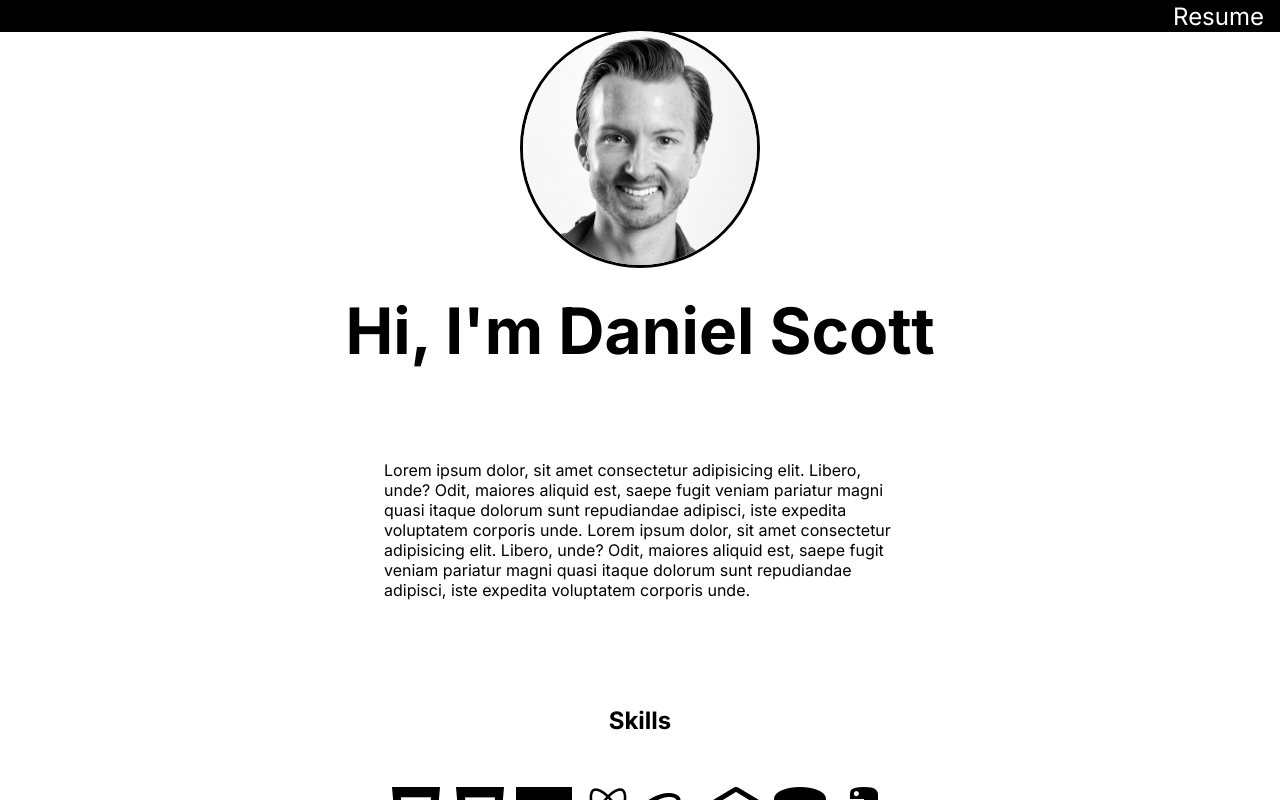
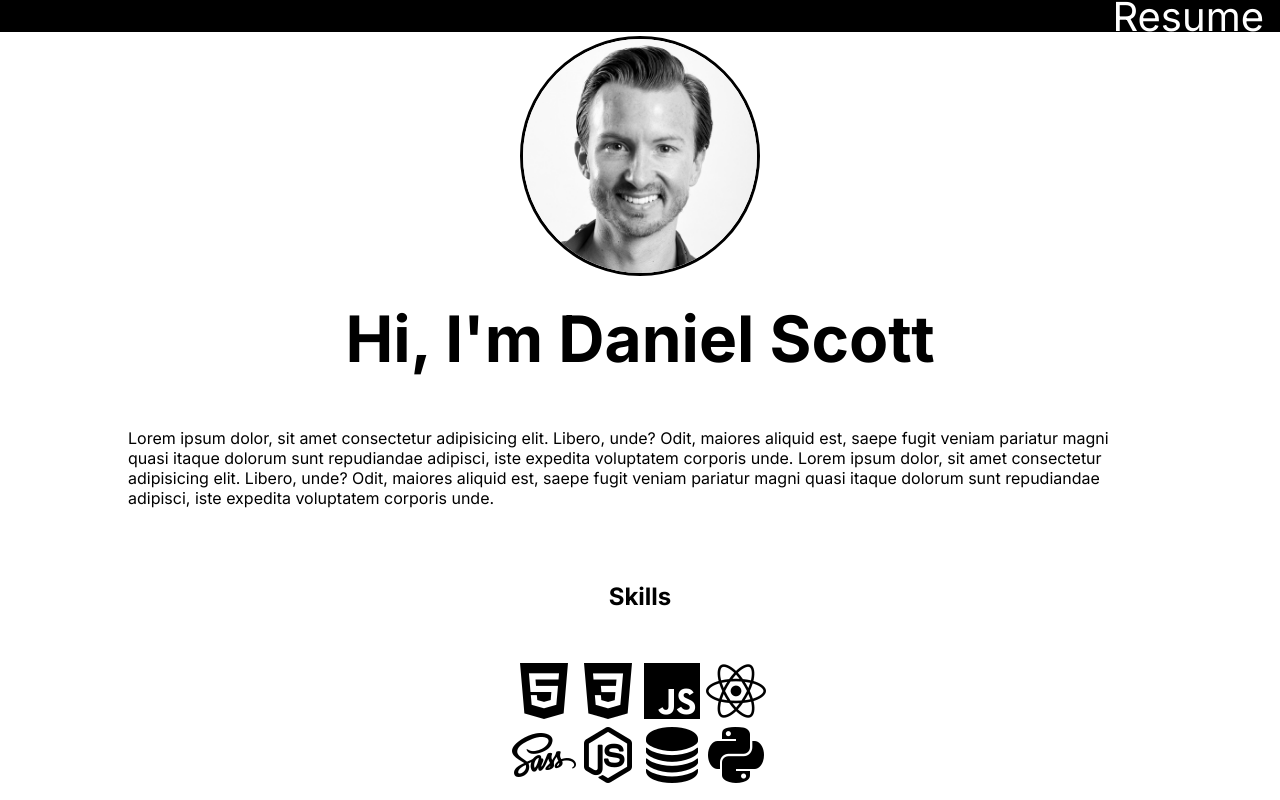
Before and after one commit to RThemian/my-portfolio-nextjs, a Next.js app: page / in a window 1280 px wide. Built offline with nearby package versions, Linux system fonts and the light colour scheme; some icons are missing.

Commit message:
wip: adds mobile responsiveness to layout styles and comps

```diff
--- a/components/Footer.js
+++ b/components/Footer.js
@@ -1,5 +1,4 @@
-import { FontAwesomeIcon } from '@fortawesome/react-fontawesome';
-import { faGithubSquare, faLinkedin } from '@fortawesome/free-brands-svg-icons';
+import SocialIcons from './SocialIcons';
 
 function Footer() {
     return (
@@ -7,14 +6,7 @@ function Footer() {
             <p>
                 Copyright &copy; All Rights Reserved {new Date().getFullYear()} Daniel Scott
             </p>
-            <section className="social-icons">
-                <a href="https://github.com/myDeveloperJourney" target="_blank">
-                    <FontAwesomeIcon icon={faGithubSquare} className="icon" />
-                </a>
-                <a href="https://www.linkedin.com/in/daniel-j-scott/" target="_blank">
-                    <FontAwesomeIcon icon={faLinkedin} className="icon" />
-                </a>
-            </section>
+            <SocialIcons />
         </footer>
     );
 }
--- a/components/Header.js
+++ b/components/Header.js
@@ -1,3 +1,4 @@
+import SocialIcons from './SocialIcons';
 import Image from 'next/image';
 import styles from '@/styles/Header.module.css';
 
@@ -7,6 +8,7 @@ function Header() {
             <div className="flex-ctr-centered">
                 <Image src="/daniel-scott.png" height={200} width={200} alt="Daniel Scott" />
                 <h1>Hi, I'm Daniel Scott</h1>
+                <SocialIcons />
             </div>
         </header>
     );
--- a/pages/index.js
+++ b/pages/index.js
@@ -30,8 +30,8 @@ export default function Home() {
         </section>
         <section className={`${styles.pageSection} ${styles.skillsSection}`}>
           <h2>Skills</h2>
-          <div>
-            <Image src="/html5_icon.png" width={64} height={64} alt="html5"/>
+          <div className={styles.iconsContainer}>
+            <Image src="/html5_icon.png" width={64} height={64} alt="html5" className='first'/>
             <Image src="/css3_icon.png" width={64} height={64} alt="css3"/>
             <Image src="/javascript_icon.png" width={64} height={64} alt="javascript"/>
             <Image src="/react_icon.png" width={64} height={64} alt="react"/>
--- a/styles/Form.module.css
+++ b/styles/Form.module.css
@@ -24,6 +24,7 @@
     border: 1px solid black;
     border-radius: 5px;
     color: black;
+    font-size: 2vmin;
 }
 
 .form input[type="submit"]:hover {
--- a/styles/Header.module.css
+++ b/styles/Header.module.css
@@ -1,11 +1,11 @@
 .header {
     height: 18.75rem;
-    padding-top: 2rem;
     font-size: 4vmin;
 }
 
 .header > div {
     flex-direction: column;
+    margin-top: 5rem;
 }
 
 .header img {
--- a/styles/Home.module.css
+++ b/styles/Home.module.css
@@ -1,14 +1,19 @@
 .homeMain {
-    margin: 3rem auto;
-    max-width: 65%;
-    padding: 2rem 10rem 2rem 10rem;
+    margin: 0 auto;
+    max-width: 80%;
+
     display: flex;
     flex-direction: column;
     justify-content: space-evenly;
 }
 
+
 .pageSection {
     margin: 3rem 0;
+}
+
+.pageSection > p {
+    margin-top: 3rem;
 }
 
 .skillsSection {
@@ -19,10 +24,11 @@
     align-items: center;
 }
 
-.skillsSection > div {
+.iconsContainer {
     margin-top: 3rem;
-    min-width: 75%;
+    width: 256px;
     display: flex;
+    flex-wrap: wrap;
     justify-content: space-around;
 }
 
@@ -33,6 +39,18 @@
 .projectsWrapper {
     margin-top: 2rem;
     display: flex;
+    flex-wrap: wrap;
     justify-content: space-evenly;
     align-items: center;
 }
+
+
+@media(max-width: 500px) {
+    .projectsWrapper img:not(img.first) {
+        margin-top: 5rem;
+    }
+
+    .projectsWrapper img {
+        width: 100% !important;
+    }
+}
--- a/styles/Nav.module.css
+++ b/styles/Nav.module.css
@@ -11,5 +11,5 @@
 .nav > a {
     text-decoration: none;
     color: inherit;
-    font-size: 1.5rem;
+    font-size: 5vmin;
 }
--- a/styles/globals.css
+++ b/styles/globals.css
@@ -108,10 +108,13 @@ main {
 }
 
 .footer {
+  margin-top: 5rem;
   display: flex;
   flex-direction: column;
   align-items: center;
   justify-content: center;
+  padding: 0 2rem 2rem;
+  font-size: 3vmin;
 }
 
 .social-icons {
@@ -119,8 +122,7 @@ main {
 }
 
 .icon {
-  width: 2.25rem;
-  margin-right: 1rem;
+  margin-right: .5rem;
 }
 
 @media (prefers-color-scheme: dark) {
```
